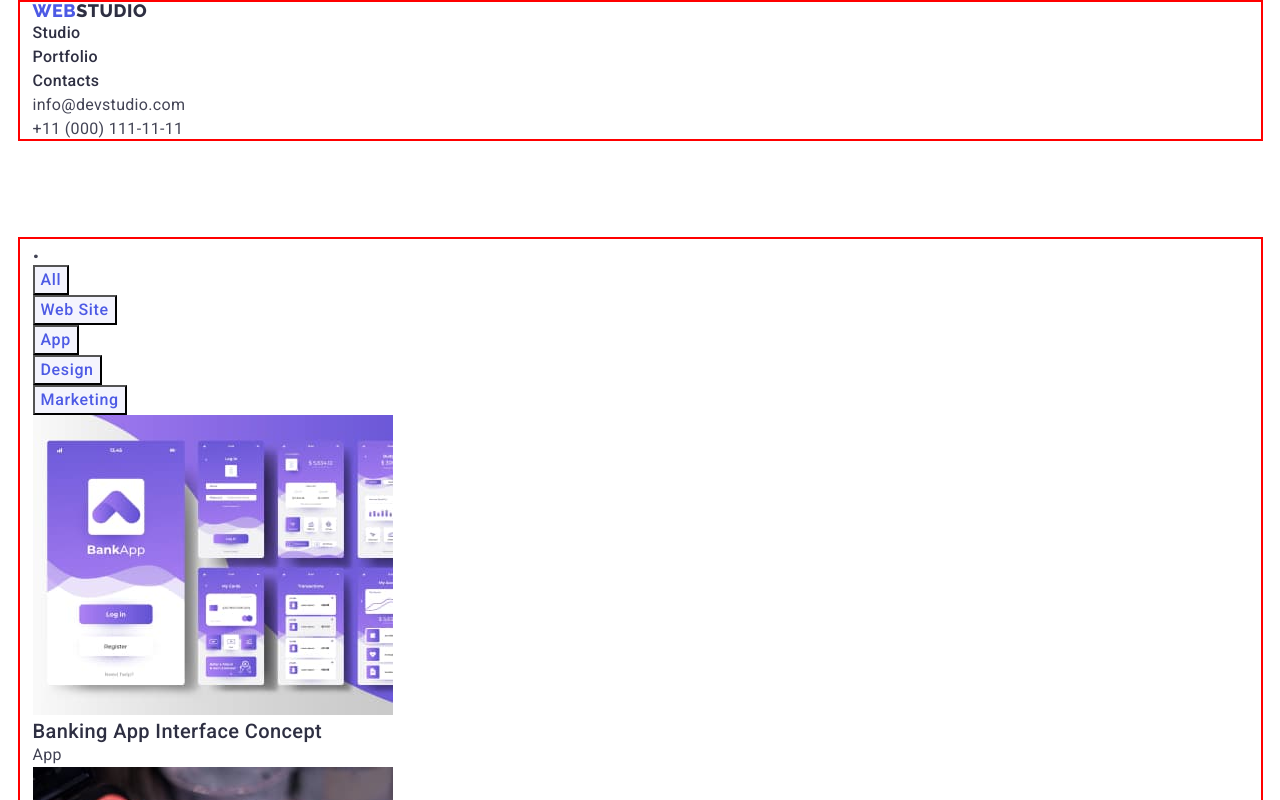
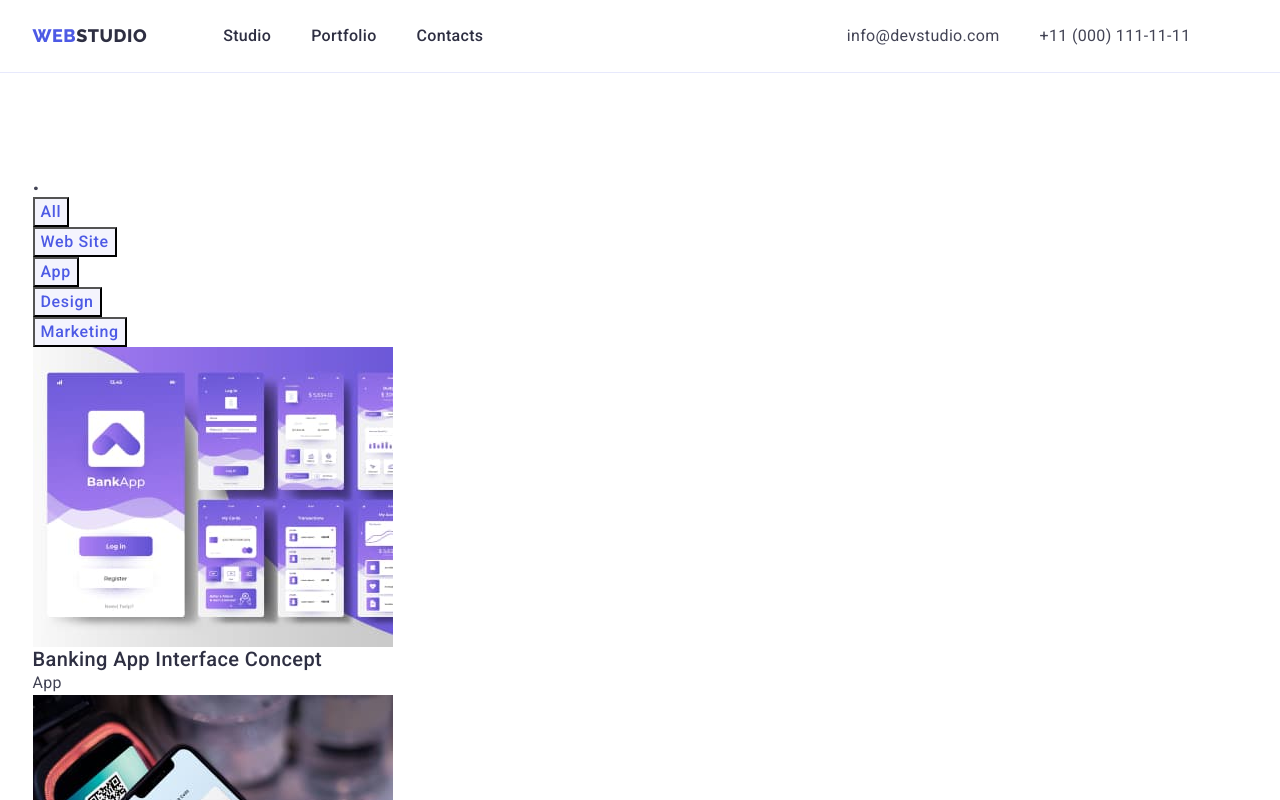
Before and after one commit to Andriy1703/1703-goit-markup-hw-03, a plain HTML site: page portfolio.html in a window 1280 px wide. Shown: the top 800 px of the page. Drawn offline with nearby package versions, Linux system fonts and the light colour scheme.

Commit message:
index.html

```diff
--- a/css/styles.css
+++ b/css/styles.css
@@ -24,7 +24,7 @@ body {
 }
 
 /*reset*/
-h1,h2,h3,h4,h5,h6, p{
+h1,h2,h3,h4,h5,h6,p{
     margin: 0;
 }
 ul,
@@ -35,19 +35,26 @@ ol{
 }
 
 .container{
-    width: 1158px;
-    margin-left: auto;
-    margin-right: auto;
-    padding-left: 15px;
-    padding-right: 72px;
-    outline: 2px solid red;
-    outline-offset: -2px;
+   width: 1158px;
+   margin: 0 auto;
+   padding-left: 15px;
+   padding-right: 72px;
+
+}
+img{
+    display: block;
+    max-width: 100%;
+    height: auto;
 }
 
 
 /* header section */
 .header{
 border-bottom: 1px solid #E7E9FC;
+}
+.header-container{
+    display: flex;
+    align-items: center;
 }
 .logo-blue {
     font-family: "Raleway", sans-serif;
@@ -57,6 +64,8 @@ border-bottom: 1px solid #E7E9FC;
     letter-spacing: 0.03em;
     text-transform: uppercase;
     color: var(--primary-brand-color);
+    margin-right: 76px;
+    display: inline-block;
 }
 
 .logo-dark {
@@ -69,12 +78,24 @@ border-bottom: 1px solid #E7E9FC;
     list-style: none;
 }
 
-.navigator {
+.navigation {
     font-weight: 500;
     font-size: 16px;
     line-height: 1.5;
     letter-spacing: 0.02em;
     color: var(--primary-branddark-color);
+    display: flex;
+    align-items: center;
+}
+.header-menu{
+    display: flex;
+    gap: 40px;
+}
+.navigator{
+    display: block;
+    color: var(--primary-branddark-color);
+    padding: 24px 0;
+
 }
 
 .navigator:hover,
@@ -84,6 +105,7 @@ border-bottom: 1px solid #E7E9FC;
 
 .header-address {
     font-style: normal;
+    margin-left: auto;
 }
 
 .address {
@@ -101,6 +123,10 @@ border-bottom: 1px solid #E7E9FC;
 
 .address:focus {
     color: var(--primary-darkdlue-color);
+}
+.address-list{
+    display: flex;
+    gap: 40px;
 }
 
 
@@ -132,6 +158,12 @@ border-bottom: 1px solid #E7E9FC;
     font-size: 16px;
     color: var(--primary-white-color);
     background-color: var(--primary-brand-color);
+    margin: 0 auto;
+    min-width: 169px;
+    display: block;
+    height: 56px;
+    border: none;
+    border-radius: 4px;
 }
 
 .hero-btn:hover {
@@ -144,7 +176,7 @@ border-bottom: 1px solid #E7E9FC;
 
 /* section 1 */
 .section{
-    padding: 120px;
+    padding: 120px 0;
 }
 .titlest {
     font-weight: 500;
--- a/portfolio.html
+++ b/portfolio.html
@@ -17,29 +17,29 @@
 
     <body>
         <!--header section  -->
-        <header>
-            <div class="container">
+        <header class="header">
+            <div class="header-container container">
                 <nav class="navigation">
-                    <a class="logo-blue link" href="./index.html">Web<span class="logo-dark">Studio</span></a>
-                    <ul class="list">
+                    <a href="./index.html" class="logo-blue link">Web<span class="logo-dark">Studio</span></a>
+                    <ul class="header-menu list">
                         <li>
-                            <a class="navigator link" href="./index.html">Studio</a>
+                            <a href="./index.html" class="navigator link">Studio</a>
                         </li>
                         <li>
-                            <a class="navigator link" href="./portfolio.html">Portfolio</a>
+                            <a href="./portfolio.html" class="navigator link">Portfolio</a>
                         </li>
                         <li>
-                            <a class="navigator link" href="">Contacts</a>
+                            <a href="" class="navigator link">Contacts</a>
                         </li>
                     </ul>
                 </nav>
                 <address class="header-address">
-                    <ul class="list">
+                    <ul class="address-list list">
                         <li>
-                            <a class="address link" href="mailto:info@devstudio.com">info@devstudio.com</a>
+                            <a href="mailto:info@devstudio.com" class="address link">info@devstudio.com</a>
                         </li>
                         <li>
-                            <a class="address link" href="tel:+110001111111">+11 (000) 111-11-11</a>
+                            <a href="tel:+110001111111" class="address link">+11 (000) 111-11-11</a>
                         </li>
                     </ul>
                 </address>
```
Also changed, not shown: index.html (+3 -3 lines).
